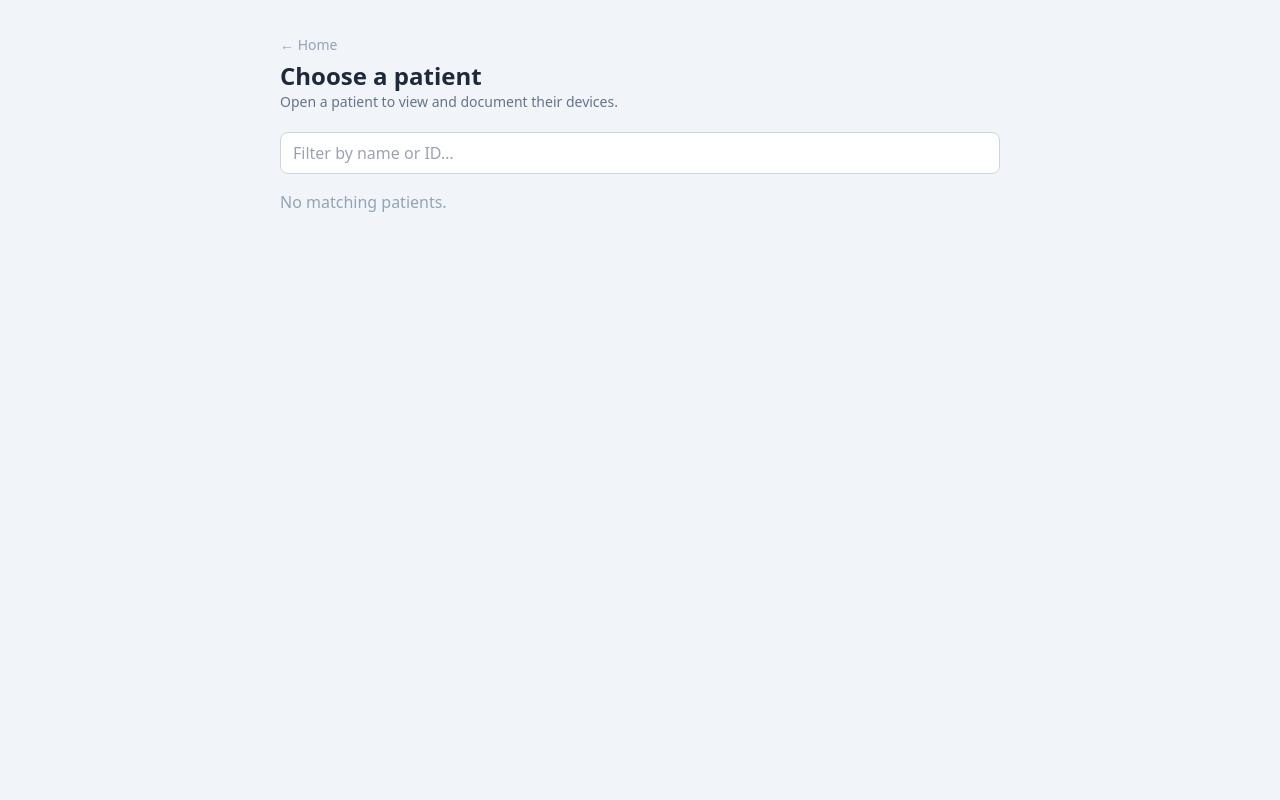
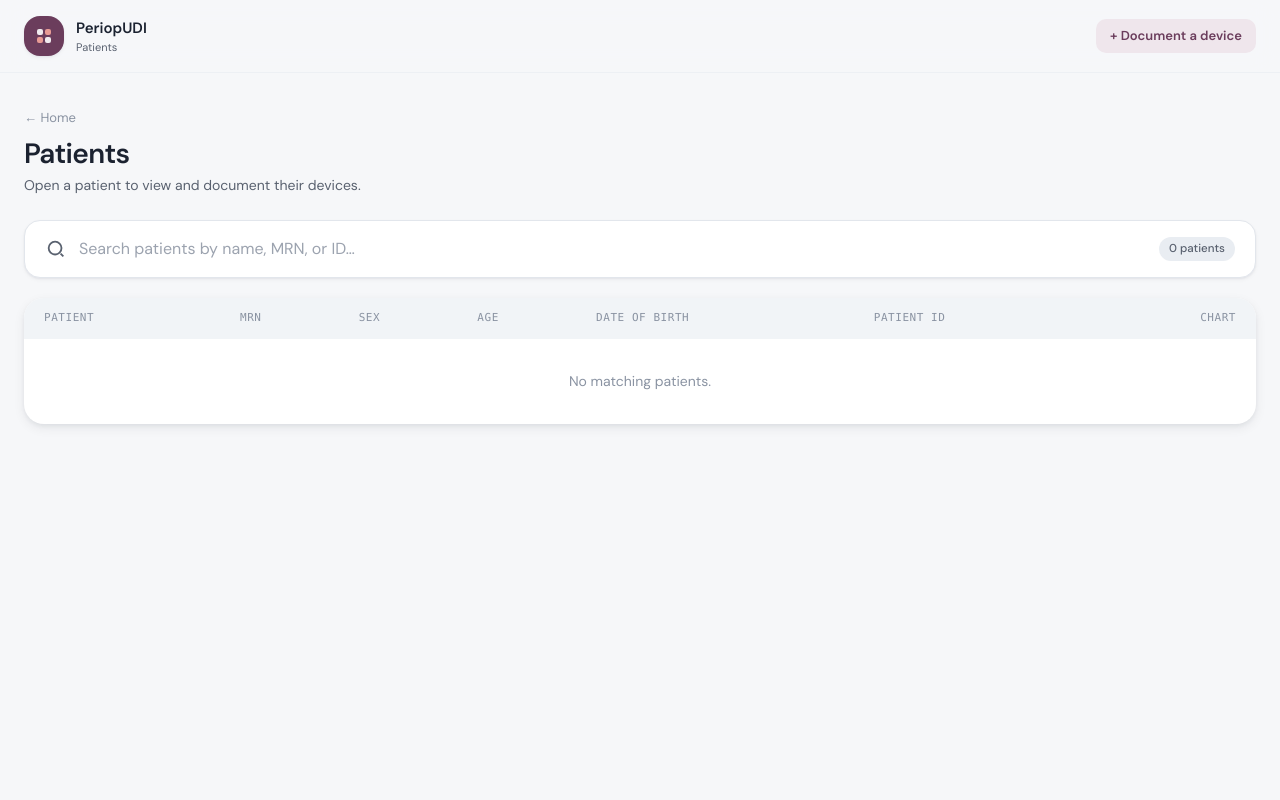
Before and after one commit to Ps1720/MedDeviceDiscovery, a Flask app: page /patients in a window 1280 px wide. Run offline with Flask 3, Linux system fonts and the light colour scheme; data that the repository does not hold is empty; some libraries are stand-ins or nearby versions.

Commit message:
Patients page: full-width Material-style data table + enriched demographics
- Enrich list_patients() to return name, gender, birth_date, age, MRN (one
  bundle fetch with _elements); refactor a shared _summarize_patient() reused by
  get_patient_summary().
- Rebuild patients.html in the cooled burgundy theme: app bar, big focus-ring
  search field, and a structured data table (Patient avatar+name, MRN, Sex, Age,
  DOB, ID, Open-chart action) with sticky header, hover rows, full width.

```diff
--- a/services/gudid-core/scan_to_chart.py
+++ b/services/gudid-core/scan_to_chart.py
@@ -167,21 +167,39 @@ def _log_scan(row: dict) -> None:
 
 
 def list_patients(limit: int = 50) -> list[dict]:
-    """Return [{id, name}] for the patient picker, sorted by name."""
+    """Return patient demographics for the picker table, sorted by name."""
     resp = requests.get(
         f"{FHIR_BASE_URL}/Patient",
-        params={"_count": limit, "_elements": "name"},
+        params={"_count": limit, "_elements": "name,gender,birthDate,identifier"},
         headers={"Accept": "application/fhir+json"},
-        timeout=15,
+        timeout=20,
     )
     resp.raise_for_status()
     bundle = resp.json()
-    patients = []
-    for entry in bundle.get("entry", []):
-        res = entry.get("resource", {})
-        patients.append({"id": res.get("id"), "name": _human_name(res)})
+    patients = [_summarize_patient(e.get("resource", {})) for e in bundle.get("entry", [])]
     patients.sort(key=lambda p: p["name"].lower())
     return patients
+
+
+def _summarize_patient(p: dict) -> dict:
+    """Build {id, name, gender, birth_date, age, mrn} from a Patient resource."""
+    mrn = None
+    ids = p.get("identifier", []) or []
+    for idf in ids:
+        coding = ((idf.get("type") or {}).get("coding") or [{}])[0]
+        if coding.get("code") == "MR" and idf.get("value"):
+            mrn = idf["value"]
+            break
+    if mrn is None and ids:
+        mrn = ids[0].get("value")
+    return {
+        "id": p.get("id"),
+        "name": _human_name(p),
+        "gender": p.get("gender"),
+        "birth_date": p.get("birthDate"),
+        "age": _age_from(p.get("birthDate")),
+        "mrn": mrn,
+    }
 
 
 def _human_name(patient: dict) -> str:
@@ -213,20 +231,7 @@ def get_patient_summary(patient_id: str) -> dict:
         print(f"[scan-to-chart] patient summary unavailable: {exc}")
         return summary
 
-    summary["name"] = _human_name(p)
-    summary["gender"] = p.get("gender")
-    summary["birth_date"] = p.get("birthDate")
-    summary["age"] = _age_from(p.get("birthDate"))
-    for idf in p.get("identifier", []) or []:
-        coding = ((idf.get("type") or {}).get("coding") or [{}])[0]
-        if coding.get("code") == "MR" and idf.get("value"):
-            summary["mrn"] = idf["value"]
-            break
-    else:
-        ids = p.get("identifier") or []
-        if ids:
-            summary["mrn"] = ids[0].get("value")
-    return summary
+    return _summarize_patient(p)
 
 
 def _age_from(birth_date: Optional[str]) -> Optional[int]:
--- a/services/gudid-core/templates/patients.html
+++ b/services/gudid-core/templates/patients.html
@@ -3,53 +3,146 @@
 <head>
 <meta charset="UTF-8">
 <meta name="viewport" content="width=device-width, initial-scale=1.0">
-    <title>PeriopUDI — Choose a Patient</title>
+<title>PeriopUDI — Patients</title>
+<link rel="preconnect" href="https://fonts.googleapis.com">
+<link rel="preconnect" href="https://fonts.gstatic.com" crossorigin>
+<link href="https://fonts.googleapis.com/css2?family=DM+Sans:wght@400;500;600;700&family=DM+Mono:wght@400;500&display=swap" rel="stylesheet">
 <script src="https://cdn.tailwindcss.com"></script>
+<style>
+  :root {
+    --bg: #F6F7F9; --surface: #FFFFFF; --surface-warm: #F1F4F7; --surface-cool: #E9EDF2;
+    --ink: #1B2230; --ink-2: #3A4150; --ink-3: #59616F; --ink-4: #8A93A2;
+    --rule: #E2E6EC; --rule-soft: #EDF0F4;
+    --primary: #6B3D5C; --primary-soft: #EFE6EC; --primary-deep: #4A2A40;
+    --slate: #6E7D9C; --slate-soft: #DEE3EE; --slate-deep: #45527A;
+    --shadow-1: 0 1px 2px rgba(20,28,45,0.05), 0 2px 4px rgba(20,28,45,0.04);
+    --shadow-2: 0 4px 12px rgba(20,28,45,0.07), 0 2px 4px rgba(20,28,45,0.05);
+    --shadow-3: 0 12px 32px rgba(20,28,45,0.10), 0 4px 12px rgba(20,28,45,0.07);
+  }
+  html, body { background: var(--bg); color: var(--ink); font-family: 'DM Sans', system-ui, sans-serif; -webkit-font-smoothing: antialiased; }
+  .font-mono { font-family: 'DM Mono', monospace; }
+  .surface-raised { background: var(--surface); border-radius: 20px; box-shadow: var(--shadow-2); }
+  .row { transition: background 0.15s; }
+  .row:hover { background: var(--surface-warm); }
+  .chip { display: inline-flex; align-items: center; gap: 6px; padding: 3px 10px; border-radius: 999px; font-size: 11.5px; font-weight: 500; }
+  .btn-open {
+    display: inline-flex; align-items: center; gap: 6px; padding: 7px 14px; border-radius: 10px;
+    font-size: 13px; font-weight: 600; color: var(--primary);
+    background: var(--primary-soft); transition: all 0.15s;
+  }
+  .row:hover .btn-open { background: var(--primary); color: white; }
+  .search-field {
+    display: flex; align-items: center; gap: 12px;
+    background: var(--surface); border: 1.5px solid var(--rule);
+    border-radius: 16px; padding: 16px 20px; box-shadow: var(--shadow-1);
+    transition: border-color 0.15s, box-shadow 0.15s;
+  }
+  .search-field:focus-within { border-color: var(--primary); box-shadow: 0 0 0 4px var(--primary-soft); }
+</style>
 </head>
-<body class="bg-slate-100 min-h-screen">
-    <div class="max-w-3xl mx-auto px-6 py-8">
-        <header class="mb-5 flex items-center justify-between">
+<body class="min-h-screen">
+
+  <!-- App bar -->
+  <header class="sticky top-0 z-30" style="background: rgba(246,247,249,0.85); backdrop-filter: blur(14px); border-bottom: 1px solid var(--rule-soft);">
+    <div class="max-w-7xl mx-auto px-6 py-4 flex items-center justify-between">
+      <a href="/" class="flex items-center gap-3">
+        <div class="w-10 h-10 rounded-2xl flex items-center justify-center" style="background: var(--primary); box-shadow: var(--shadow-1);">
+          <div class="grid grid-cols-2 gap-0.5">
+            <div class="w-1.5 h-1.5 rounded-sm bg-white opacity-90"></div>
+            <div class="w-1.5 h-1.5 rounded-sm" style="background: #E89B95;"></div>
+            <div class="w-1.5 h-1.5 rounded-sm" style="background: #E89B95;"></div>
+            <div class="w-1.5 h-1.5 rounded-sm bg-white opacity-90"></div>
+          </div>
+        </div>
         <div>
-                <a href="/" class="text-sm text-slate-400 hover:text-slate-600">← Home</a>
-                <h1 class="text-2xl font-bold text-slate-800 mt-1">Choose a patient</h1>
-                <p class="text-slate-500 text-sm">Open a patient to view and document their devices.</p>
+          <div class="font-semibold text-[15px]" style="color: var(--ink);">PeriopUDI</div>
+          <div class="text-[11px]" style="color: var(--ink-3);">Patients</div>
+        </div>
+      </a>
+      <a href="/scan-to-chart" class="btn-open">+ Document a device</a>
     </div>
   </header>
 
-        <input id="filter" type="text" placeholder="Filter by name or ID…"
-            class="w-full border border-slate-300 rounded-lg px-3 py-2 mb-4 focus:ring-2 focus:ring-blue-500 focus:outline-none">
+  <main class="max-w-7xl mx-auto px-6 py-8">
+    <div class="mb-6">
+      <a href="/" class="text-[13px]" style="color: var(--ink-4);">← Home</a>
+      <h1 class="text-[28px] font-semibold tracking-tight mt-1" style="color: var(--ink);">Patients</h1>
+      <p class="text-[14px]" style="color: var(--ink-3);">Open a patient to view and document their devices.</p>
+    </div>
 
-        <div id="list" class="space-y-2">
-            <p class="text-slate-400">Loading patients…</p>
+    <!-- Big search bar -->
+    <div class="search-field mb-5">
+      <svg width="22" height="22" viewBox="0 0 24 24" fill="none" stroke="currentColor" stroke-width="2" style="color: var(--ink-3);"><circle cx="11" cy="11" r="7"/><path d="m20 20-3-3"/></svg>
+      <input id="filter" type="text" placeholder="Search patients by name, MRN, or ID…"
+        class="flex-1 bg-transparent border-0 focus:outline-none text-[16px]" style="color: var(--ink);">
+      <span id="count" class="chip" style="background: var(--surface-cool); color: var(--ink-3);">—</span>
+    </div>
+
+    <!-- Patient table -->
+    <div class="surface-raised overflow-hidden">
+      <div class="overflow-x-auto">
+        <table class="w-full text-left border-collapse">
+          <thead>
+            <tr class="text-[11px] font-mono uppercase tracking-wider" style="color: var(--ink-4); background: var(--surface-warm);">
+              <th class="py-3 px-5 font-medium">Patient</th>
+              <th class="py-3 px-4 font-medium">MRN</th>
+              <th class="py-3 px-4 font-medium">Sex</th>
+              <th class="py-3 px-4 font-medium">Age</th>
+              <th class="py-3 px-4 font-medium">Date of birth</th>
+              <th class="py-3 px-4 font-medium">Patient ID</th>
+              <th class="py-3 px-5 font-medium text-right">Chart</th>
+            </tr>
+          </thead>
+          <tbody id="rows" style="color: var(--ink-2);">
+            <tr><td colspan="7" class="py-8 px-5 text-center text-[14px]" style="color: var(--ink-4);">Loading patients…</td></tr>
+          </tbody>
+        </table>
       </div>
     </div>
+  </main>
 
   <script>
+    const esc = s => (s == null ? '' : String(s).replace(/[&<>"]/g, c => ({'&':'&amp;','<':'&lt;','>':'&gt;','"':'&quot;'}[c])));
     let allPatients = [];
-        const listEl = document.getElementById('list');
+    const rowsEl = document.getElementById('rows');
     const filterEl = document.getElementById('filter');
+    const countEl = document.getElementById('count');
 
     function initials(name) {
       const parts = (name || '').replace(/[0-9]/g, '').trim().split(/\s+/).filter(Boolean);
       return ((parts[0]?.[0] || '') + (parts[1]?.[0] || '')).toUpperCase() || '?';
     }
+    const cell = (v) => `<td class="py-3 px-4 text-[14px]">${v == null || v === '' ? '<span style="color:var(--ink-4)">—</span>' : esc(v)}</td>`;
 
-        function render(patients) {
-            if (!patients.length) { listEl.innerHTML = '<p class="text-slate-400">No matching patients.</p>'; return; }
-            listEl.innerHTML = patients.map(p => `
-                <a href="/patient/${p.id}/timeline" class="flex items-center gap-3 bg-white rounded-xl border border-slate-200 p-3 hover:shadow-md transition">
-                    <div class="w-10 h-10 rounded-full bg-gradient-to-br from-blue-500 to-indigo-600 text-white flex items-center justify-center text-sm font-bold shrink-0">${initials(p.name)}</div>
-                    <div class="flex-1">
-                        <div class="font-medium text-slate-800">${p.name}</div>
-                        <div class="text-xs text-slate-400">Patient ID ${p.id}</div>
+    function render(list) {
+      countEl.textContent = `${list.length} patient${list.length === 1 ? '' : 's'}`;
+      if (!list.length) {
+        rowsEl.innerHTML = `<tr><td colspan="7" class="py-8 px-5 text-center text-[14px]" style="color: var(--ink-4);">No matching patients.</td></tr>`;
+        return;
+      }
+      rowsEl.innerHTML = list.map(p => `
+        <tr class="row cursor-pointer border-t" style="border-color: var(--rule-soft);" onclick="location.href='/patient/${esc(p.id)}/timeline'">
+          <td class="py-3 px-5">
+            <div class="flex items-center gap-3">
+              <div class="w-9 h-9 rounded-full flex items-center justify-center text-[12px] font-bold text-white shrink-0" style="background: linear-gradient(135deg, var(--primary), var(--primary-deep));">${esc(initials(p.name))}</div>
+              <span class="font-medium text-[14px]" style="color: var(--ink);">${esc(p.name)}</span>
             </div>
-                    <span class="text-slate-300">→</span>
-                </a>`).join('');
+          </td>
+          ${cell(p.mrn ? (String(p.mrn).length > 12 ? String(p.mrn).slice(0, 8) + '…' : p.mrn) : '')}
+          ${cell(p.gender)}
+          ${cell(p.age != null ? p.age : '')}
+          ${cell(p.birth_date)}
+          <td class="py-3 px-4 text-[13px] font-mono" style="color: var(--ink-3);">${esc(p.id)}</td>
+          <td class="py-3 px-5 text-right"><span class="btn-open">Open <svg width="13" height="13" viewBox="0 0 24 24" fill="none" stroke="currentColor" stroke-width="2.5"><path d="M5 12h14M13 6l6 6-6 6"/></svg></span></td>
+        </tr>`).join('');
     }
 
     filterEl.addEventListener('input', () => {
       const q = filterEl.value.trim().toLowerCase();
-            render(allPatients.filter(p => p.name.toLowerCase().includes(q) || String(p.id).includes(q)));
+      render(allPatients.filter(p =>
+        p.name.toLowerCase().includes(q) ||
+        String(p.id).includes(q) ||
+        String(p.mrn || '').toLowerCase().includes(q)));
     });
 
     async function load() {
@@ -60,7 +153,7 @@
         allPatients = data.patients || [];
         render(allPatients);
       } catch (e) {
-                listEl.innerHTML = `<p class="text-red-500">Could not load patients: ${e.message}</p>`;
+        rowsEl.innerHTML = `<tr><td colspan="7" class="py-8 px-5 text-center" style="color: #8E3D24;">Could not load patients: ${esc(e.message)}</td></tr>`;
       }
     }
     load();
```
Lines whose indentation alone changed are shown as unchanged.
